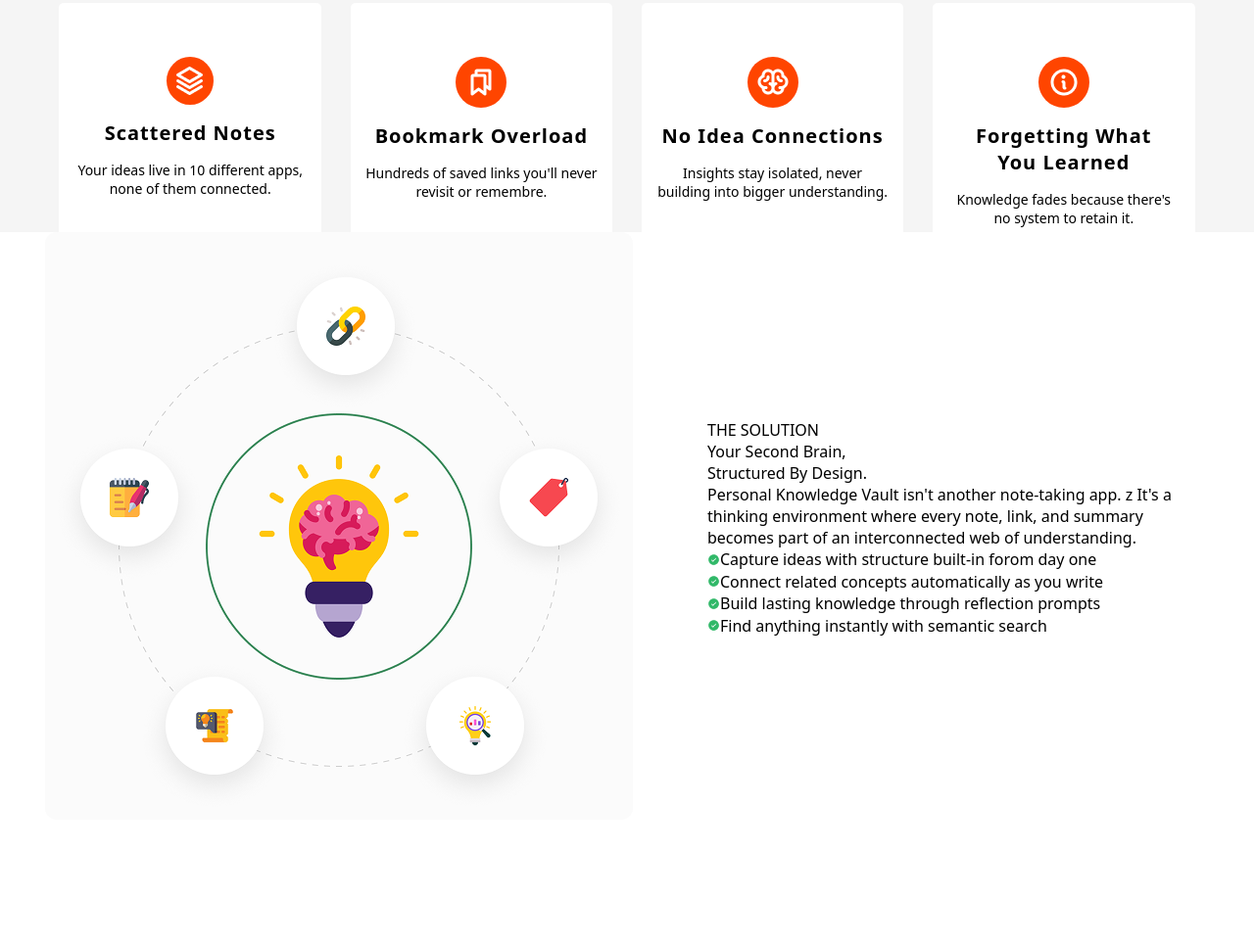
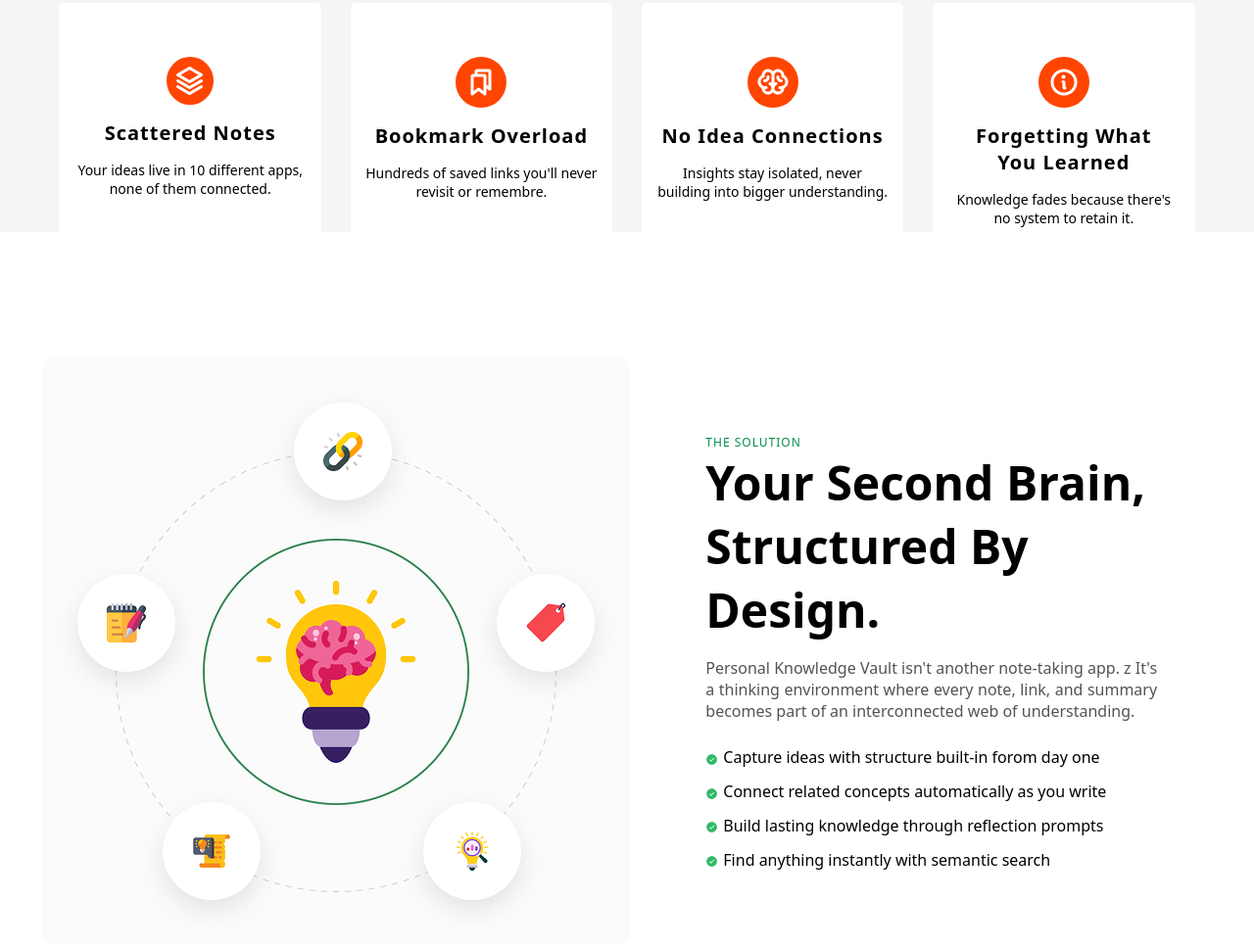
Before and after one commit to mddidarh311-jpg/Project-1, a plain HTML site: page index.html in a window 1280 px wide. Shown: the part 958-1927 px from the top of the page at 98% size. Before the commit the page ends 1799 px from the top, so only its background shows below. Drawn offline with Linux system fonts and the light colour scheme.

Commit message:
Sectoin do css done

```diff
--- a/style.css
+++ b/style.css
@@ -219,18 +219,46 @@
   justify-content: space-evenly;
   align-items: center;
   gap: 30px;
+  margin-top: 10%;
 
 }
 
 .do-container{
   max-width: 40%;
+  padding: 5px;
   font-family: system-ui, -apple-system, BlinkMacSystemFont, 'Segoe UI', Roboto, Oxygen, Ubuntu, Cantarell, 'Open Sans', 'Helvetica Neue', sans-serif;
+}
+
+.do-text-1{
+  font-size: 12px;
+  font-weight: 500;
+  letter-spacing: 1px;
+  color: rgb(3, 141, 74);
+}
+.do-text-2{
+  font-size: 48px;
+  font-weight: bold;
+}
+.do-text-3{
+  margin: 3% 0%;
+  text-align: justify;
+  max-width: 90%;
+  color: rgb(83, 83, 83);
+}
+
+
+
+.do-li p{
+  font-weight: 500;
 }
 
 .do-li{
   display: inline-flex;
   align-items: center;
+  gap: 5px;
+  margin-top: 2%;
 }
 .do-li img{
   max-width: 13px;
+  margin-top: 1%;
 }
```
